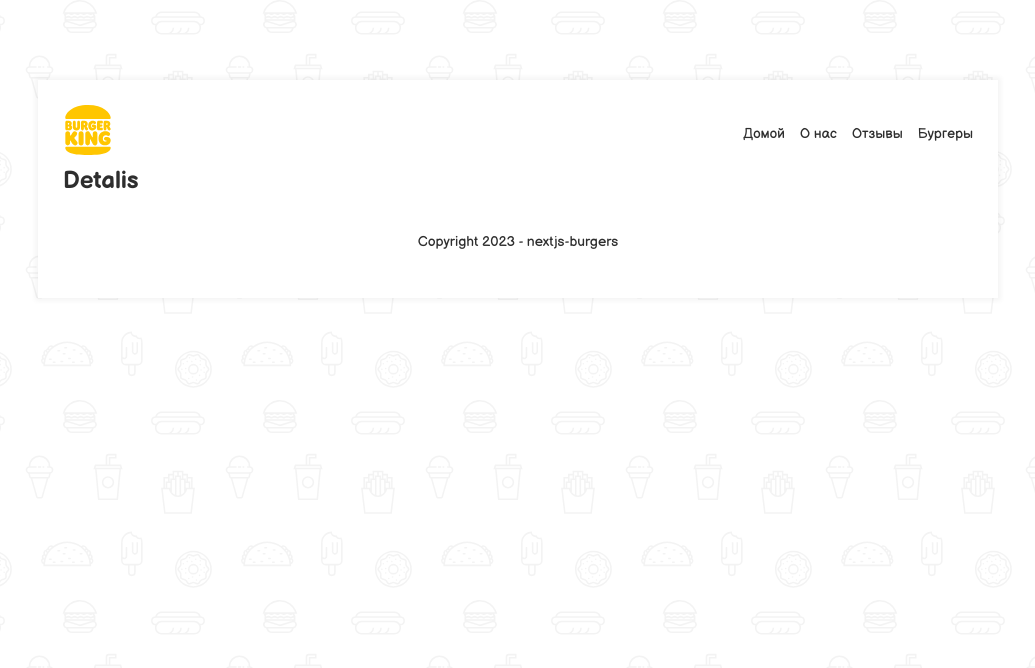
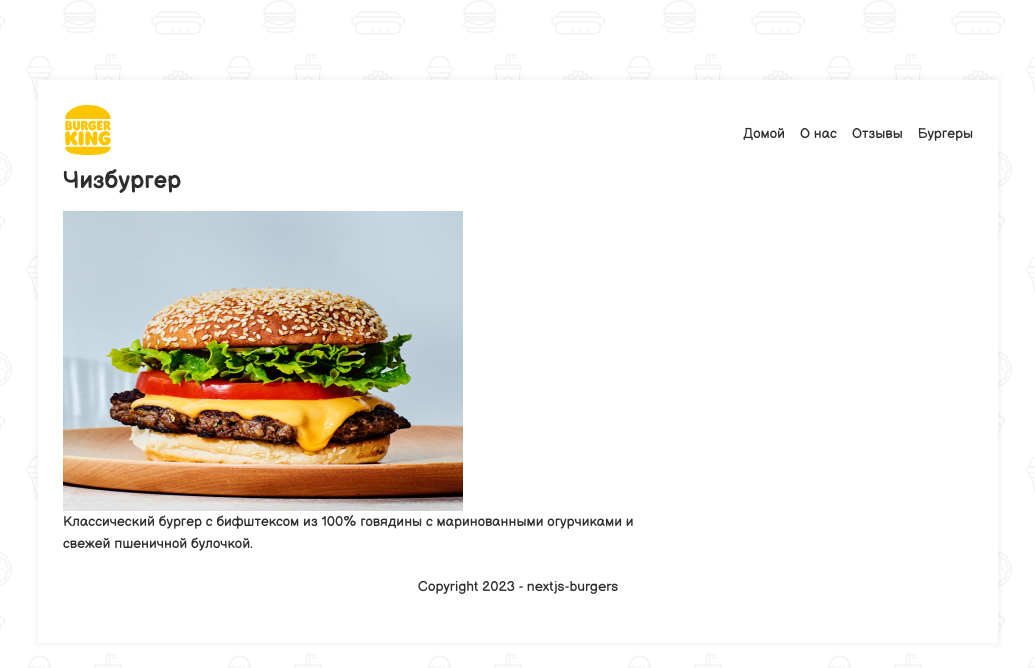
Before and after one commit to Lonerr7/nextJs-burgers, a Next.js app: page /burgers/001 in a window 1280 px wide. Shown: the top 668 px of the page, without its empty margins (122-1157 px from the left). Built offline with nearby package versions, Linux system fonts and the light colour scheme; data requests are answered from the project's data file.

Commit message:
12. Passed data to each burger

```diff
--- a/pages/burgers/[burgerId].tsx
+++ b/pages/burgers/[burgerId].tsx
@@ -1,4 +1,6 @@
+import Image from 'next/image';
 import { Burger } from '.';
+import s from '../../styles/Burgers.module.css';
 
 export const getStaticPaths = async () => {
   const res = await fetch('http://localhost:5000/items');
@@ -14,10 +16,33 @@
   };
 };
 
-const Details: React.FC = () => {
+export const getStaticProps = async (context: any) => {
+  const { burgerId } = context.params;
+
+  const res = await fetch(`http://localhost:5000/items/${burgerId}`);
+  const burger: Burger = await res.json();
+
+  return {
+    props: {
+      burger,
+    },
+  };
+};
+
+interface Props {
+  burger: Burger;
+}
+
+const Details: React.FC<Props> = ({ burger }) => {
   return (
-    <div>
-      <h1>Detalis</h1>
+    <div className={s.singleBurger}>
+      <h1>{burger.name}</h1>
+      <div className={s.imageContainer}>
+        <Image src={burger.image} alt={burger.name} width={400} height={300} />
+      </div>
+      <div>
+        <p>{burger.desc}</p>
+      </div>
     </div>
   );
 };
```
